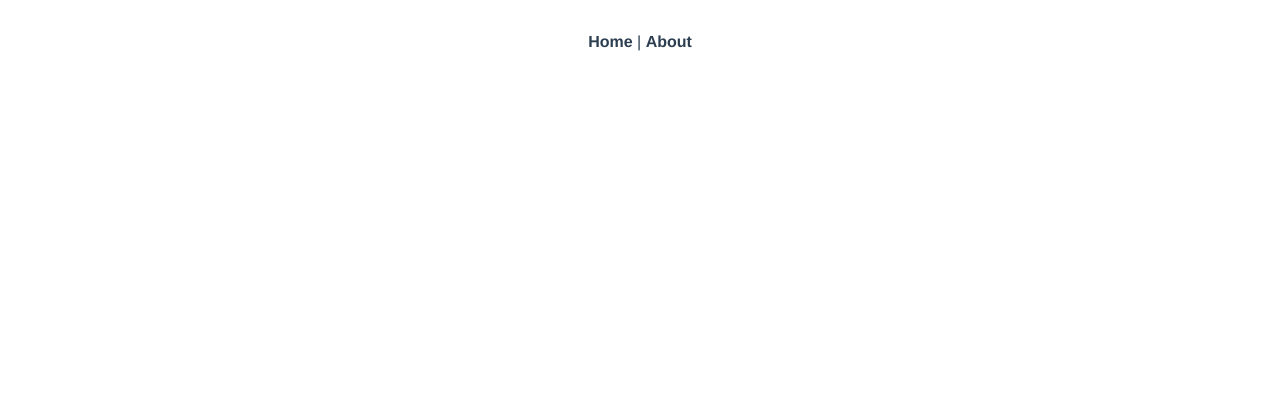
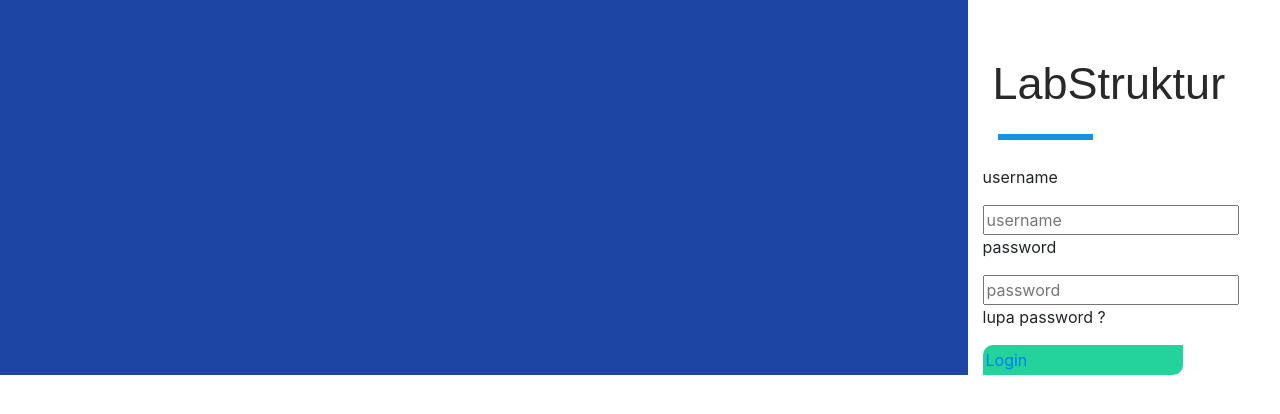
Before and after one commit to muharyman/labstruktur, a Vue app in the folder FrontEnd/labstruktur/: page /loginadmin in a window 1280 px wide. Shown: the top 414 px of the page. Built offline with nearby package versions, Linux system fonts and the light colour scheme.

Commit message:
50% progress

```diff
--- a/FrontEnd/labstruktur/src/App.vue
+++ b/FrontEnd/labstruktur/src/App.vue
@@ -1,6 +1,6 @@
 <template>
   <div id="app">
-    <div id="nav">
+    <div id="nav" v-if="this.$route.path !== '/loginadmin'">
       <router-link to="/">Home</router-link> |
       <router-link to="/about">About</router-link>
     </div>
@@ -10,23 +10,6 @@
 
 <style>
 #app {
-  font-family: "Avenir", Helvetica, Arial, sans-serif;
-  -webkit-font-smoothing: antialiased;
-  -moz-osx-font-smoothing: grayscale;
-  text-align: center;
-  color: #2c3e50;
 }
 
-#nav {
-  padding: 30px;
-}
-
-#nav a {
-  font-weight: bold;
-  color: #2c3e50;
-}
-
-#nav a.router-link-exact-active {
-  color: #42b983;
-}
 </style>
--- /dev/null
+++ b/FrontEnd/labstruktur/src/components/LabStruktur.vue
@@ -0,0 +1,24 @@
+<template>
+  <div class="logo">
+    <p>LabStruktur</p>
+    <div class="line"></div>
+  </div>
+</template>
+
+<style>
+.line{
+  width: 95px;
+  height: 6px;
+  text-align: left;
+  background-color: #1592E6;
+  line-height: 15px;
+  margin: 0 0 0 5px;
+}
+.logo{
+  font-family: "montserrat Alternates", sans-serif;
+  font-size: 45px;
+  color: #292929;
+  padding: 0 0 0 5px;
+  margin: 0;
+}
+</style>
--- a/FrontEnd/labstruktur/src/router/index.js
+++ b/FrontEnd/labstruktur/src/router/index.js
@@ -1,6 +1,7 @@
 import Vue from "vue";
 import VueRouter from "vue-router";
 import Home from "../views/Home.vue";
+import Login from "../views/Login.vue";
 
 Vue.use(VueRouter);
 
@@ -18,6 +19,11 @@ const routes = [
     // which is lazy-loaded when the route is visited.
     component: () =>
       import(/* webpackChunkName: "about" */ "../views/About.vue")
+  },
+  {
+    path: "/loginadmin",
+    name: "loginadmin",
+    component: Login
   }
 ];
 
--- a/FrontEnd/labstruktur/src/views/Home.vue
+++ b/FrontEnd/labstruktur/src/views/Home.vue
@@ -1,6 +1,6 @@
 <template>
   <div class="home">
-    <img alt="Vue logo" src="../assets/logo.png" />
+
     <HelloWorld msg="Welcome to Your Vue.js App" />
   </div>
 </template>
--- /dev/null
+++ b/FrontEnd/labstruktur/src/views/Login.vue
@@ -0,0 +1,57 @@
+<template>
+  <div class="row">
+    <div class="col-sm-9"></div>
+      <div class="col-sm-3">
+          <div class="logo">
+            <LabStruktur/>
+          </div>
+          <div class="login">
+            <p>username</p>
+            <input placeholder="username" type="text"/>
+            <p>password</p>
+            <input placeholder="password" type="password"/>
+            <p>lupa password ?</p>
+            <div class="button">
+              <a href="#haha">Login</a>
+            </div>
+          </div>
+    </div>
+  </div>
+</template>
+
+<script>
+import LabStruktur from "@/components/LabStruktur.vue";
+export default {
+  name: "logo",
+  components: {
+    LabStruktur
+  }
+};
+</script>
+
+<style>
+.logo{
+  margin: auto;
+  padding-top: 25px;
+}
+.col-sm-9{
+  background-color : #1C45A4;
+}
+.login{
+  padding-top: 25px;
+}
+.button{
+  width: 200px;
+  border-style: solid;
+  border-color: #24D39B;
+  background-color: #24D39B;
+  border-radius: 10px 0 10px 0;
+  margin:0;
+  padding:0;
+}
+.button p{
+  text-align: center;
+  overflow: hidden;
+  padding: 10px;
+}
+</style>
```
Also changed, not shown: FrontEnd/labstruktur/src/assets/logo.png (deleted), FrontEnd/labstruktur/src/styles/login.css (added).
